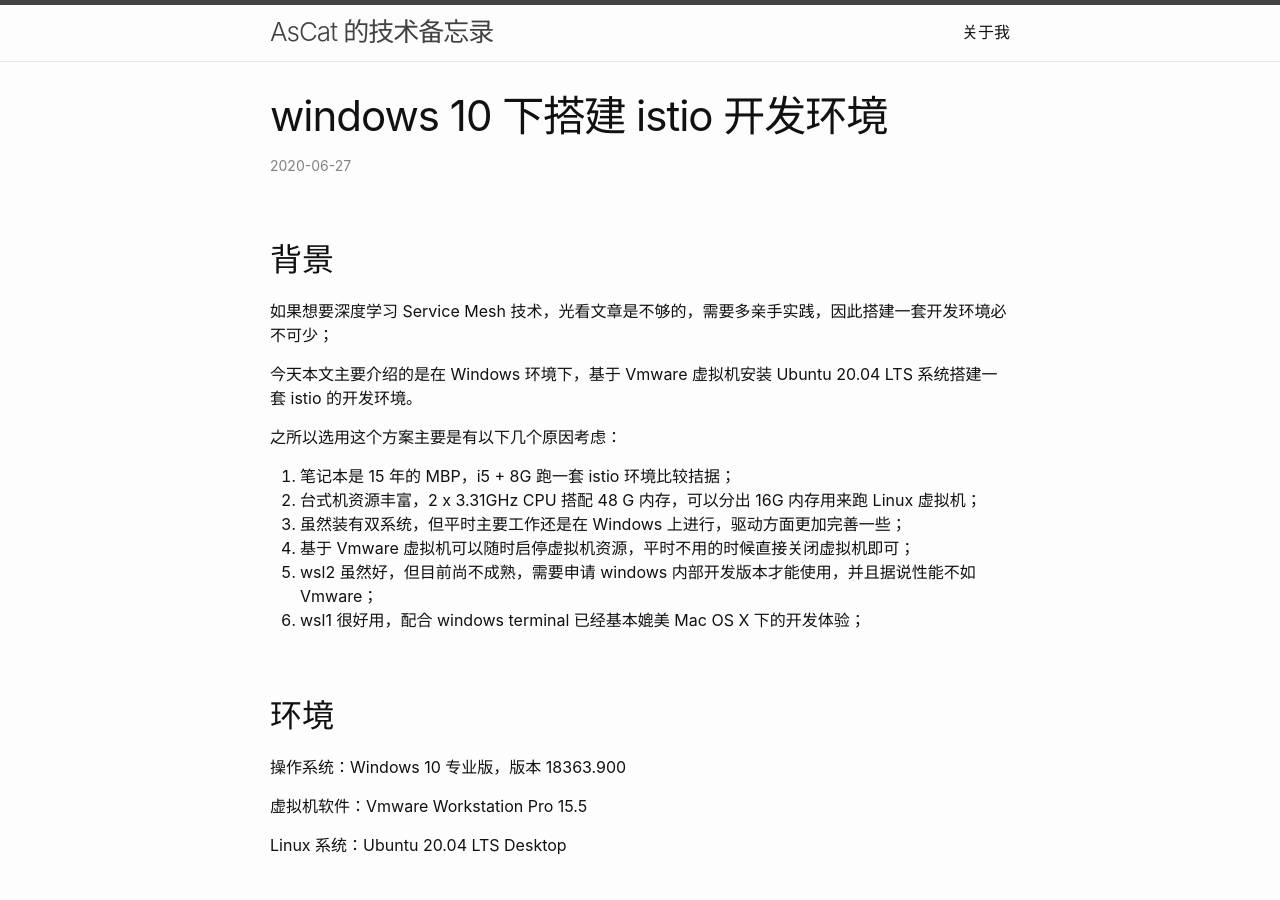
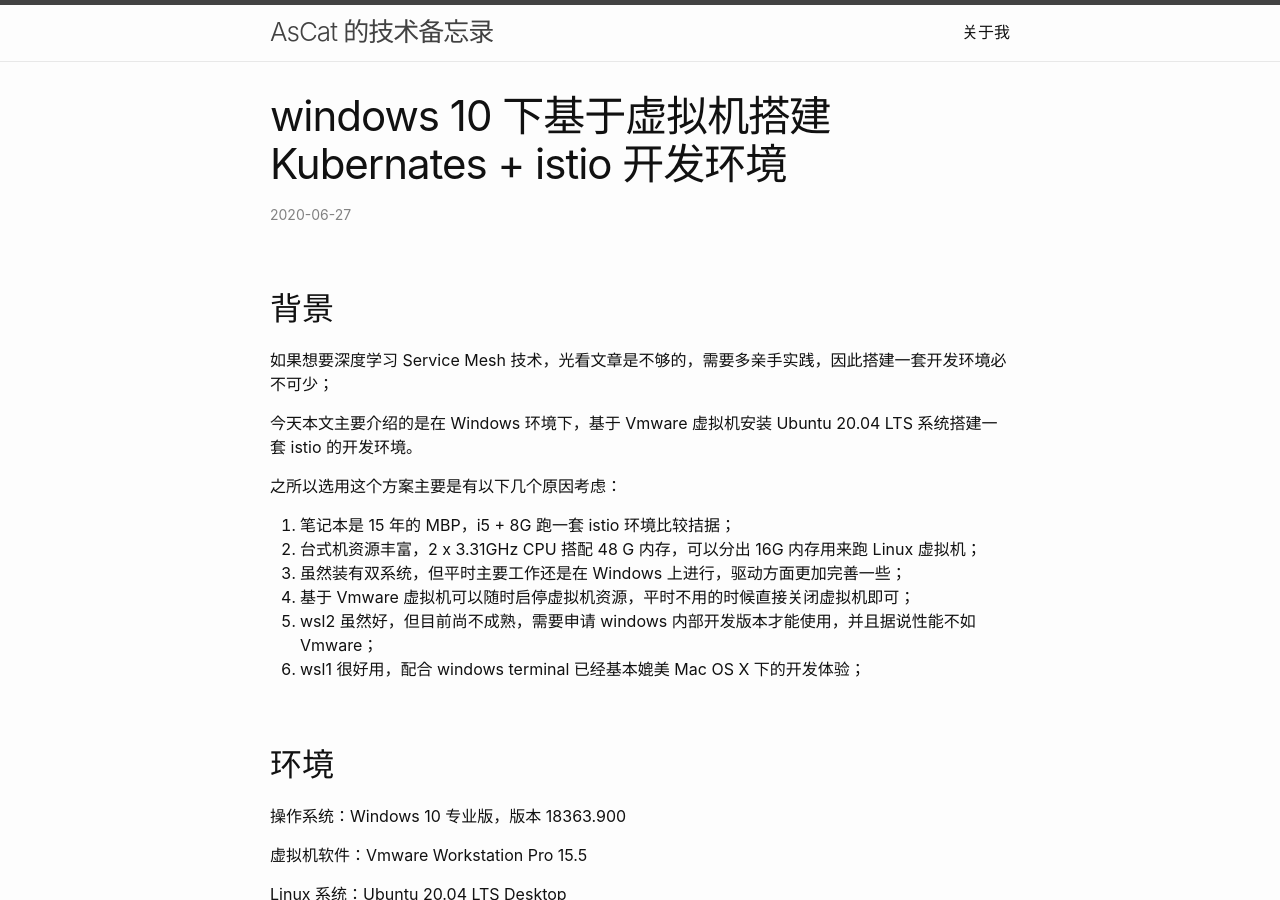
Before and after one commit to AsCat/AsCat, a Jekyll site: the page built from _posts/2020-06-27-istio-dev-env-setup-on-windows.md, in a window 1280 px wide and 900 px high. Built offline with Jekyll 4.4.1, drawn with Linux system fonts in a browser that asks for light colours.

Commit message:
update doc

```diff
--- a/_posts/2020-06-27-istio-dev-env-setup-on-windows.md
+++ b/_posts/2020-06-27-istio-dev-env-setup-on-windows.md
@@ -1,6 +1,6 @@
 ---
 layout: post
-title: "windows 10 下搭建 istio 开发环境"
+title: "windows 10 下基于虚拟机搭建 Kubernates + istio 开发环境"
 categories: istio
 
 ---
```
